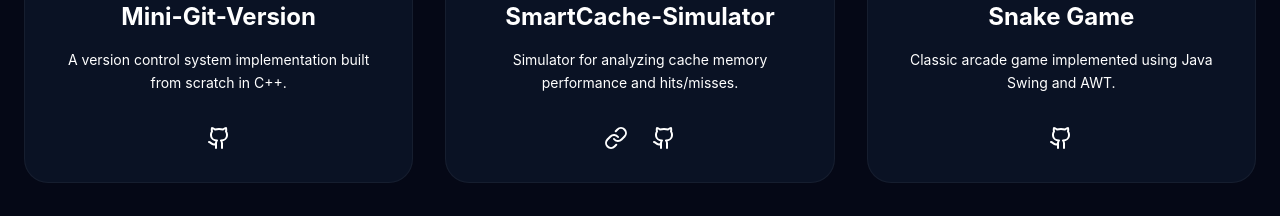
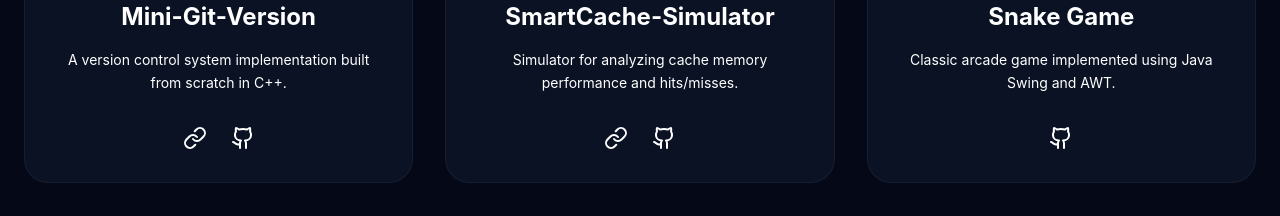
Before and after one commit to dhritigupta-1/Portfolio, a React (Vite) app: page / in a window 1280 px wide. Shown: the part 3420-3636 px from the top of the page. Built offline with nearby package versions, Linux system fonts and the light colour scheme.

Commit message:
Portfolio

```diff
--- a/src/constants/index.js
+++ b/src/constants/index.js
@@ -63,7 +63,7 @@ export const projects = [
     category: "CPP",
     image: git,
     github: "https://github.com/dhritigupta-1/Mini-Git-Version",
-    live: ""
+    live: "https://mini-git-version.onrender.com/"
   },
   {
     name: "SmartCache-Simulator",
```
